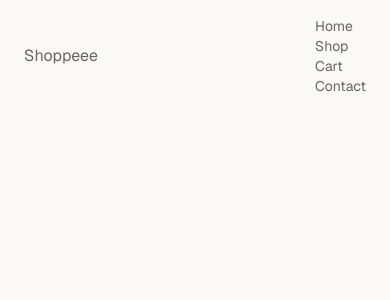
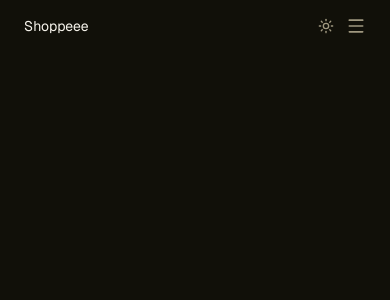
Before and after one commit to vmaineng/mai-shop, a Next.js app: page / in a window 390 px wide. Shown: the top 300 px of the page. Built offline with nearby package versions, Linux system fonts and the light colour scheme.

Commit message:
added in shoppee

```diff
--- a/app/components/Navbar.tsx
+++ b/app/components/Navbar.tsx
@@ -1,27 +1,73 @@
 "use client";
 
 import { useState } from "react";
+import { useTheme } from "../context/ThemeContext";
+import { Sun, Moon, Menu, X } from "lucide-react";
 
 export default function Navbar() {
   const NAV_ITEMS = ["Home", "Shop", "Cart", "Contact"];
 
   const [menuOpen, setMenuOpen] = useState<boolean>(false);
+  const { theme, toggleTheme } = useTheme();
 
   return (
-    <nav className="w-full mx-auto px-6 sm:px-8 py-4 flex items-center justify-between">
-      <div className="bg-transparent text-md text-(--text-secondary)">
-        Shoppeee
-      </div>
-      <div className=" md:flex items-center gap-8">
+    <nav className="w-full px-6 sm:px-8 py-4 flex items-center justify-between">
+      <div className="text-sm text-(--text-secondary">Shoppeee</div>
+      <div className="hidden md:flex items-center gap-8">
         {NAV_ITEMS.map((item) => (
           <div
             key={item}
-            className="relative text-sm text-(--text-secondary) transition-colors"
+            className="relative text-sm text-(--text-secondary) hover:text-(--text-primary) transition-colors cursor-pointer"
           >
             {item}
           </div>
         ))}
+
+        <button
+          onClick={toggleTheme}
+          className="text-(--text-secondary) hover:text-(--text-primary) transition-colors"
+        >
+          {theme === "dark" ? (
+            <Sun className="h-4 w-4" />
+          ) : (
+            <Moon className="h-4 w-4" />
+          )}
+        </button>
       </div>
+
+      <div className="flex md:hidden items-center gap-3">
+        <button onClick={toggleTheme} className="text-(--text-secondary)">
+          {theme === "dark" ? (
+            <Sun className="h-4 w-4" />
+          ) : (
+            <Moon className="h-4 w-4" />
+          )}
+        </button>
+        <button
+          onClick={() => setMenuOpen((prev) => !prev)}
+          className="text-(--text-secondary)"
+        >
+          {menuOpen ? (
+            <X className="h-5 w w-5" />
+          ) : (
+            <Menu className="h-5 w-5" />
+          )}
+        </button>
+      </div>
+
+      {menuOpen && (
+        <div className="absolute top-15 left-0 right-0 bg-background border-b border-(--card-border) px-6 py-4 flex flex-col gap-4 md:hidden">
+          {NAV_ITEMS.map((item) => (
+            <div
+              key={item}
+              className="text-sm text-(--text-secondary) hover:text-(--text-primary) transition-colors cursor-pointer"
+              onClick={() => setMenuOpen(false)}
+            >
+              {item}
+            </div>
+          ))}
+        </div>
+      )}
     </nav>
   );
 }
--- /dev/null
+++ b/app/context/ThemeContext.tsx
@@ -0,0 +1,40 @@
+"use client";
+
+import { createContext, useContext, useState, useEffect } from "react";
+
+type Theme = "light" | "dark";
+
+interface ThemeContextType {
+  theme: Theme;
+  toggleTheme: () => void;
+}
+
+const ThemeContext = createContext<ThemeContextType | undefined>(undefined);
+
+export function ThemeProvider({ children }: { children: React.ReactNode }) {
+  const [theme, setTheme] = useState<Theme>(() => {
+    if (typeof window === "undefined") return "dark";
+    return (localStorage.getItem("theme") as Theme) ?? "dark";
+  });
+
+  useEffect(() => {
+    document.documentElement.classList.toggle("dark", theme === "dark");
+  }, [theme]);
+
+  const toggleTheme = () => {
+    const newTheme: Theme = theme === "light" ? "dark" : "light";
+    setTheme(newTheme);
+    localStorage.setItem("theme", newTheme);
+  };
+  return (
+    <ThemeContext.Provider value={{ theme, toggleTheme }}>
+      {children}
+    </ThemeContext.Provider>
+  );
+}
+
+export function useTheme() {
+  const ctx = useContext(ThemeContext);
+  if (!ctx) throw new Error("useTheme must be used within a ThemeProvider");
+  return ctx;
+}
--- a/app/globals.css
+++ b/app/globals.css
@@ -1,53 +1,35 @@
 @import "tailwindcss";
 
 :root {
-  /* Page */
   --background: #faf9f7;
   --foreground: #1a1814;
-
-  /* Cards */
   --card-bg: #ffffff;
   --card-bg-alt: #f5f3ef;
   --card-border: #e8e4dc;
-
-  /* Text */
   --text-primary: #1a1814;
   --text-secondary: #6b6560;
   --text-muted: #a8a39c;
-
-  /* Gold — the only accent */
   --accent-gold: #b8933e;
   --accent-gold-soft: #faf6ec;
   --accent-gold-border: #dcc878;
   --accent-gold-text: #5c4410;
-
-  /* Ink — CTAs, "limited" badges */
   --accent-ink: #1a1814;
   --accent-ink-text: #faf9f7;
 }
 
-.dark {
-  /* Page */
+:root.dark {
   --background: #111009;
   --foreground: #f5f2ea;
-
-  /* Cards */
   --card-bg: #1c1a12;
   --card-bg-alt: #242218;
   --card-border: #38352a;
-
-  /* Text */
   --text-primary: #f5f2ea;
   --text-secondary: #a09880;
   --text-muted: #58533e;
-
-  /* Gold */
   --accent-gold: #d4a84b;
   --accent-gold-soft: #1c1608;
   --accent-gold-border: #8a6e28;
   --accent-gold-text: #f0d898;
-
-  /* Ink — inverts in dark mode */
   --accent-ink: #f5f2ea;
   --accent-ink-text: #111009;
 }
@@ -64,5 +46,3 @@ body {
   color: var(--foreground);
   font-family: var(--font-geist-sans), Arial, Helvetica, sans-serif;
 }
-
-@variant dark (&:where(.dark, .dark *));
--- a/app/layout.tsx
+++ b/app/layout.tsx
@@ -1,6 +1,7 @@
 import type { Metadata } from "next";
 import { Geist, Geist_Mono } from "next/font/google";
 import "./globals.css";
+import { ThemeProvider } from "./context/ThemeContext";
 
 const geistSans = Geist({
   variable: "--font-geist-sans",
@@ -13,8 +14,8 @@ const geistMono = Geist_Mono({
 });
 
 export const metadata: Metadata = {
-  title: "Create Next App",
-  description: "Generated by create next app",
+  title: "Shoppeee",
+  description: "Shoppeee",
 };
 
 export default function RootLayout({
@@ -27,7 +28,9 @@ export default function RootLayout({
       lang="en"
       className={`${geistSans.variable} ${geistMono.variable} h-full antialiased`}
     >
-      <body className="min-h-full flex flex-col">{children}</body>
+      <body className="min-h-full flex flex-col">
+        <ThemeProvider>{children}</ThemeProvider>
+      </body>
     </html>
   );
 }
--- a/package.json
+++ b/package.json
@@ -9,6 +9,7 @@
     "lint": "eslint"
   },
   "dependencies": {
+    "lucide-react": "^1.18.0",
     "next": "16.2.9",
     "react": "19.2.4",
     "react-dom": "19.2.4"
```
Also changed, not shown: 1 other file (tests, documents, lock files or other folders).
